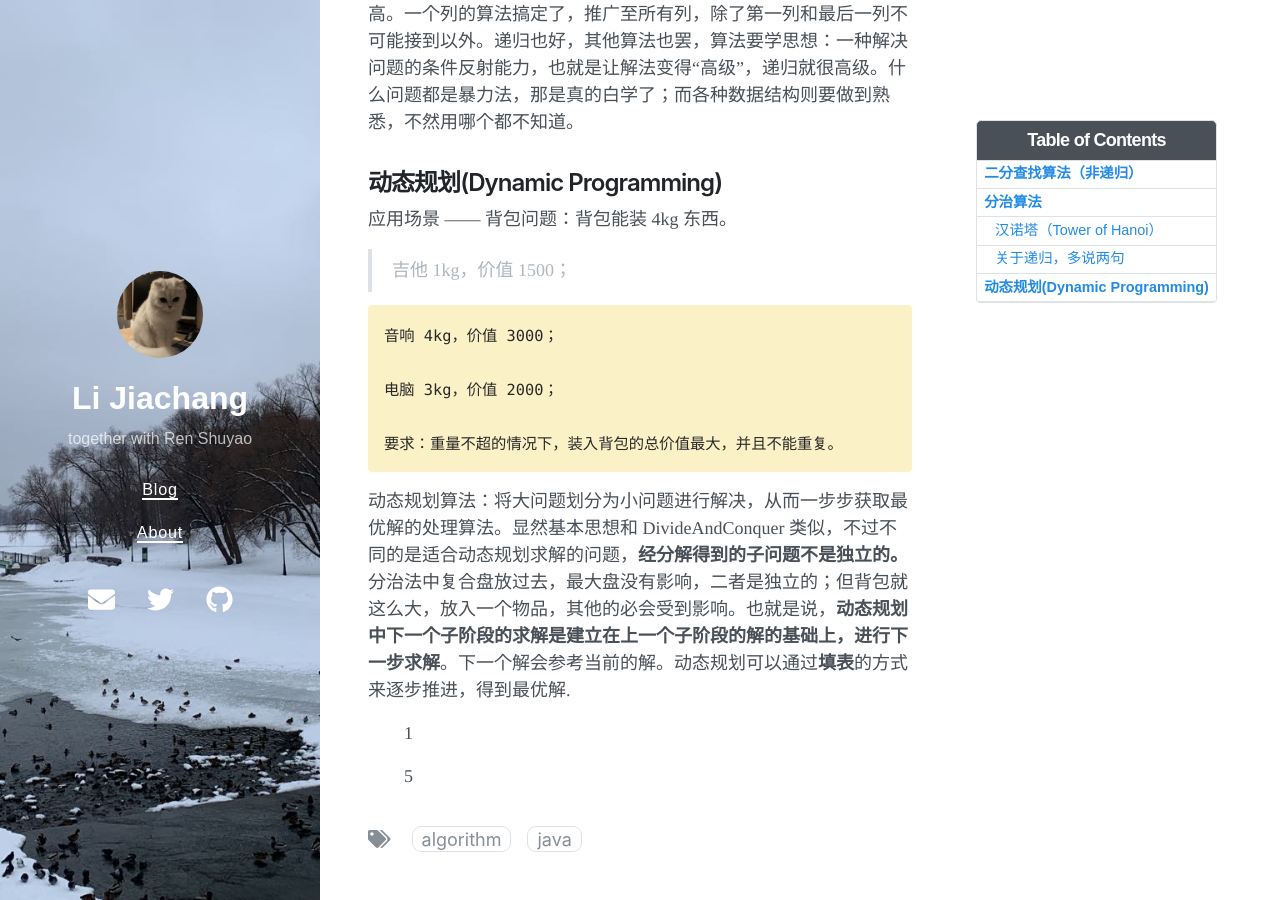
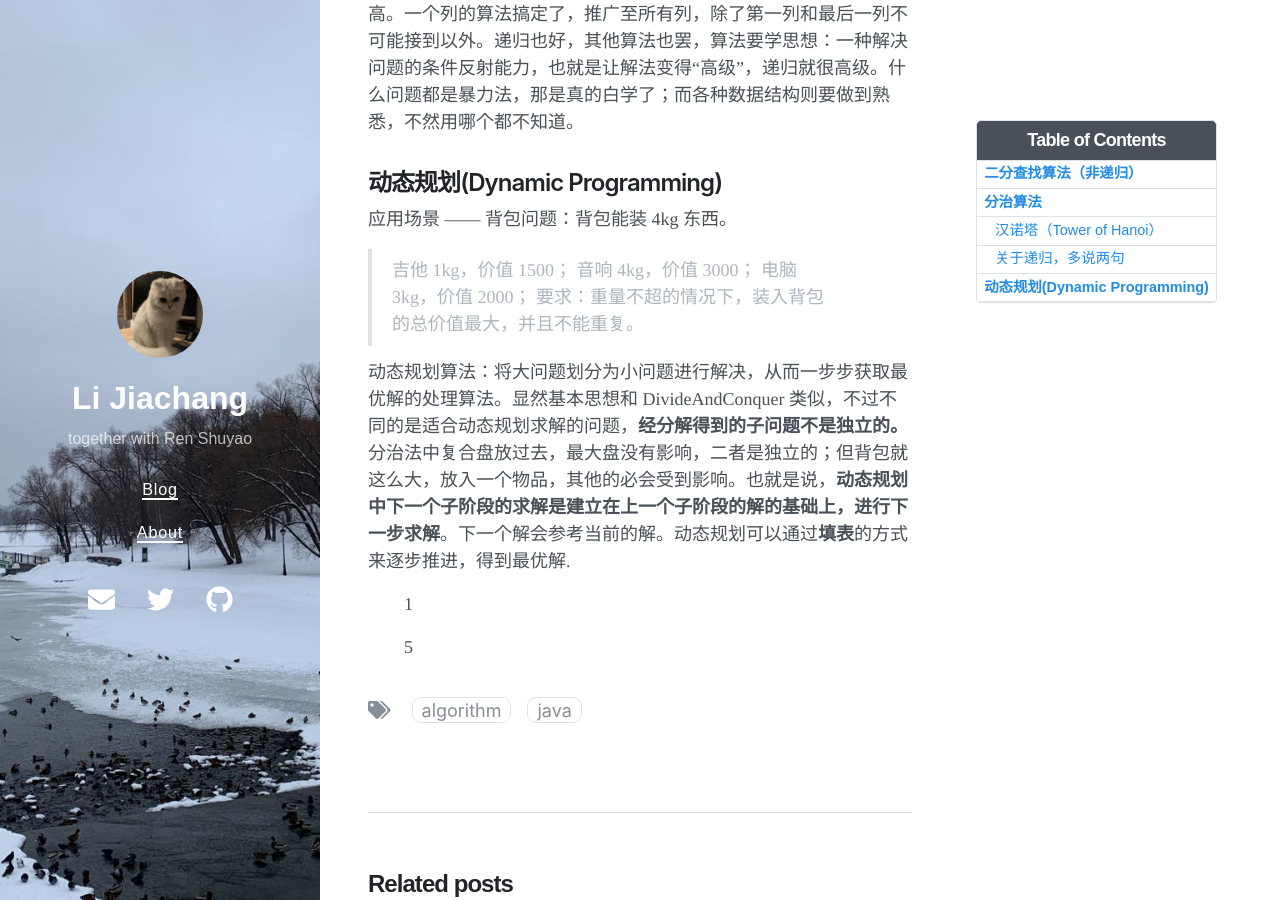
Before and after one commit to Jeremy1Lee/Jeremy1Lee.github.io, a Jekyll site: the page built from _posts/2022-10-03-ten-algorithms.md, in a window 1280 px wide and 900 px high, scrolled down 4913 px. Built offline with Jekyll 4.4.1, drawn with Linux system fonts in a browser that asks for light colours; nearby versions of some CDN libraries.

```diff
--- a/_posts/2022-10-03-ten-algorithms.md
+++ b/_posts/2022-10-03-ten-algorithms.md
@@ -171,12 +171,9 @@ public static void hanoiTower(int num, char a, char b, char c){
 应用场景 —— 背包问题：背包能装 4kg 东西。
 
 > 吉他 1kg，价值 1500；
-
-    音响 4kg，价值 3000；
-
-    电脑 3kg，价值 2000；
-
-    要求：重量不超的情况下，装入背包的总价值最大，并且不能重复。
+> 音响 4kg，价值 3000；
+电脑 3kg，价值 2000；
+要求：重量不超的情况下，装入背包的总价值最大，并且不能重复。
 
 动态规划算法：将大问题划分为小问题进行解决，从而一步步获取最优解的处理算法。显然基本思想和 DivideAndConquer 类似，不过不同的是适合动态规划求解的问题，**经分解得到的子问题不是独立的。**分治法中复合盘放过去，最大盘没有影响，二者是独立的；但背包就这么大，放入一个物品，其他的必会受到影响。也就是说，**动态规划中下一个子阶段的求解是建立在上一个子阶段的解的基础上，进行下一步求解**。下一个解会参考当前的解。动态规划可以通过**填表**的方式来逐步推进，得到最优解.
 
```
